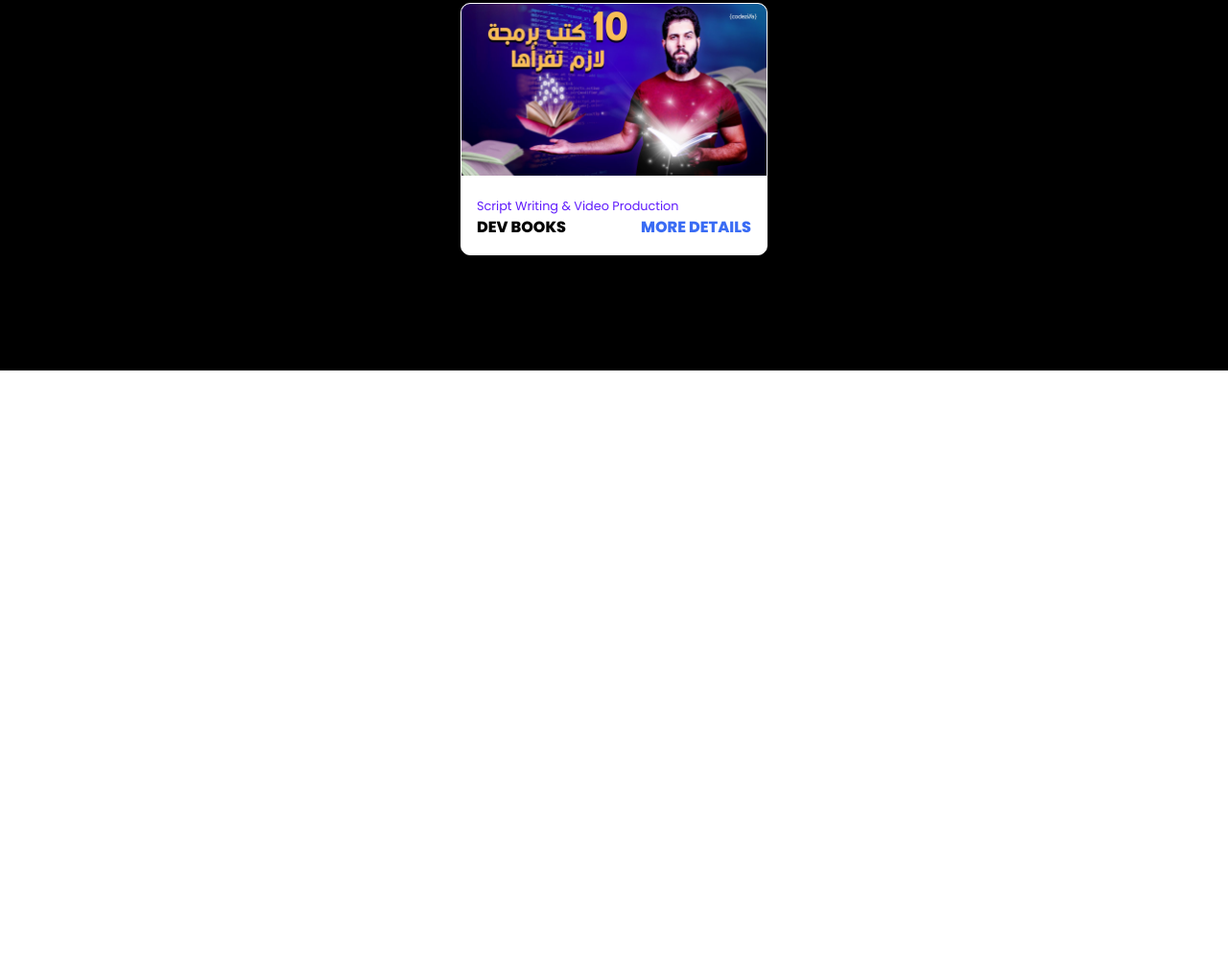
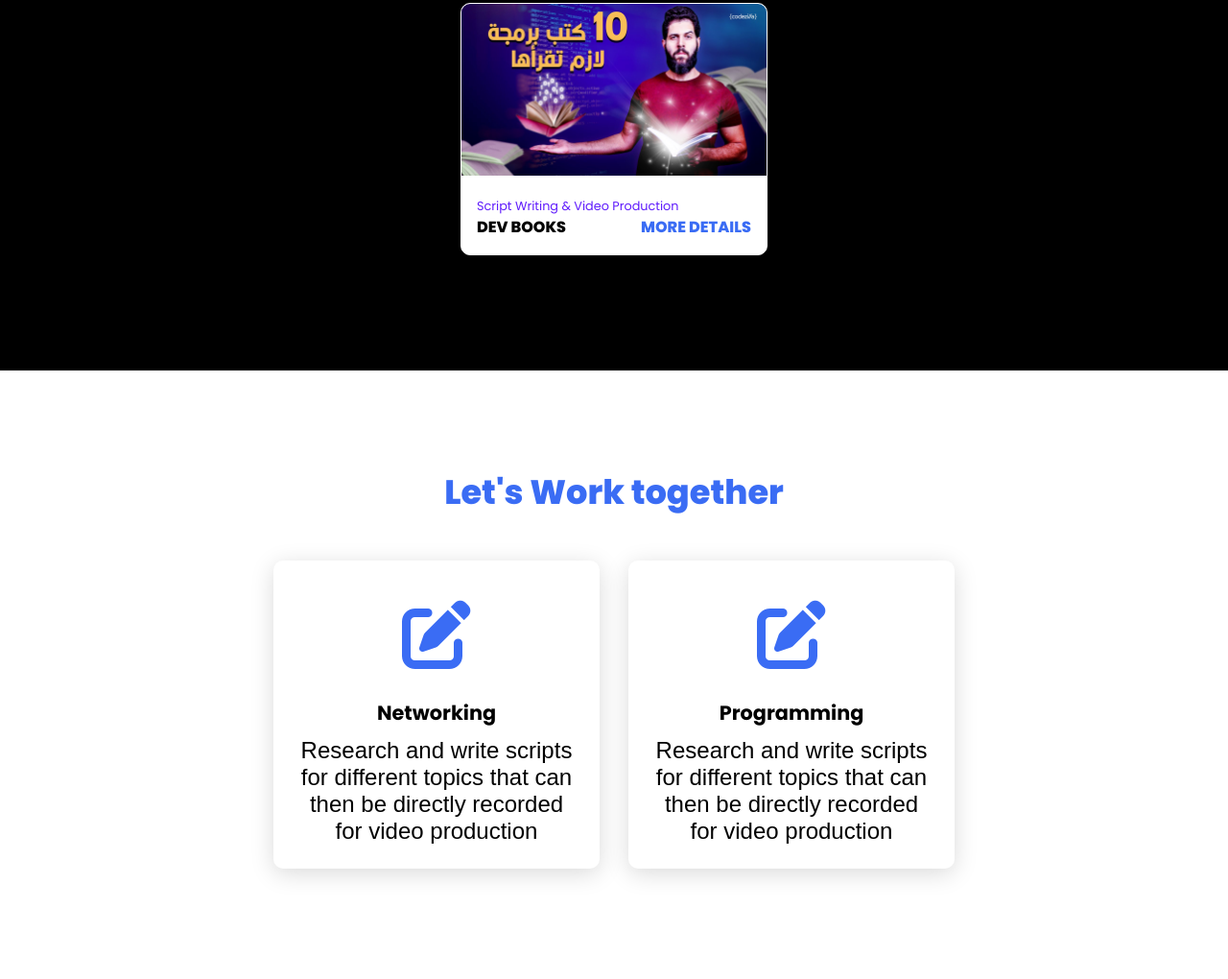
Before and after one commit to Dheker-Laadhibi/portfolio, a plain HTML site: page index.html in a window 1280 px wide. Shown: the part 2463-3483 px from the top of the page at 96% size. Before the commit the page ends 2849 px from the top, so only its background shows below. Drawn offline with Linux system fonts and the light colour scheme.

Commit message:
section contact ends

```diff
--- a/index.css
+++ b/index.css
@@ -233,3 +233,16 @@ margin-top:10 px;
    text-decoration: none;
    color: #3a6cf4;
 }
+.contact .icon{
+
+font-size: 4.5em;
+
+}
+.contact h3{
+   color: black;
+}
+.contact .info p{
+   font-size: 1.5em;
+   font-weight: 400;
+   font-family: sans-serif;
+}
--- a/index.html
+++ b/index.html
@@ -130,5 +130,41 @@
         <!--content ends-->
       </div>
     </section>
+
+    <!--it takes cars style from services + contact -->
+    <section class="cards contact" id="contact">
+      <h2 class="title">Let's Work together</h2>
+      <!--content-->
+      <div class="content">
+        <!-- card of project-->
+        <div class="card">
+          <div class="icon">
+            <i class="fas fa-edit"></i>
+          </div>
+          <div class="info">
+            <h3>Networking</h3>
+            <p>
+              Research and write scripts for different topics that can then be
+              directly recorded for video production
+            </p>
+          </div>
+        </div>
+
+        <div class="card">
+          <div class="icon">
+            <i class="fas fa-edit"></i>
+          </div>
+          <div class="info">
+            <h3>Programming</h3>
+            <p>
+              Research and write scripts for different topics that can then be
+              directly recorded for video production
+            </p>
+          </div>
+        </div>
+
+        <!--content ends-->
+      </div>
+    </section>
   </body>
 </html>
```
